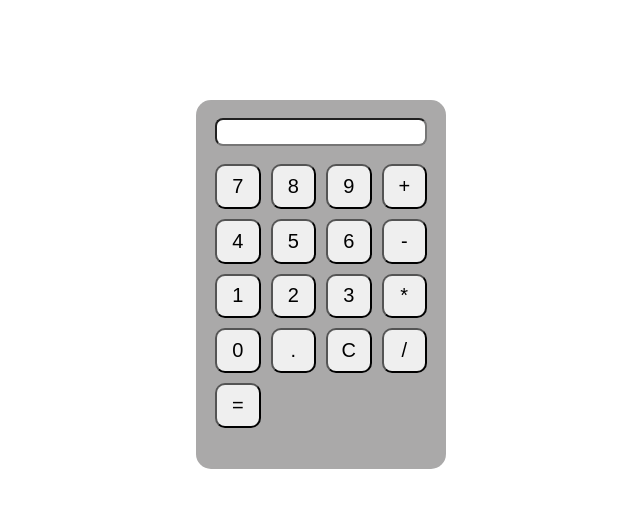
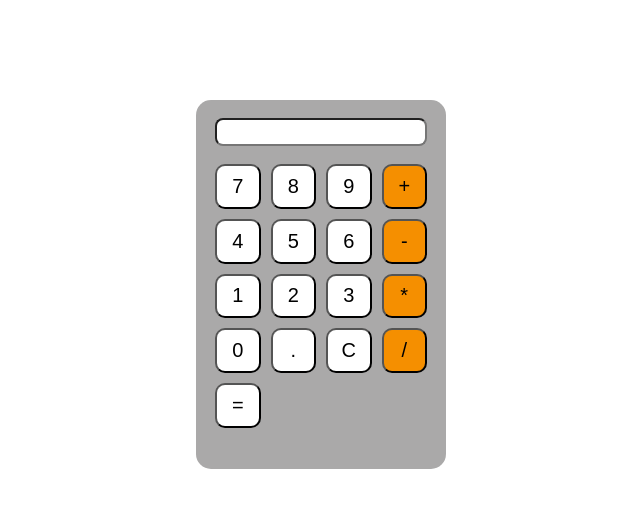
Before and after one commit to Gabriel00021/Calculadora2.0, a plain HTML site: page index.html in a window 1280 px wide. Shown: the whole page, without its empty margins (362-1002 px from the left). Drawn offline with Linux system fonts and the light colour scheme.

Commit message:
Add files via upload

```diff
--- a/calculadora.css
+++ b/calculadora.css
@@ -28,4 +28,9 @@
 button{
     font-size: 20px;
     border-radius: 10px;
+    background-color: white;
 }
+
+.mais{
+    background-color:#F58F00;
+}
--- a/index.html
+++ b/index.html
@@ -6,32 +6,34 @@
     <meta name="viewport" content="width=device-width, initial-scale=1.0">
     <title>calculadora</title>
     <link rel="stylesheet" href="calculadora.css">
+
 </head>
 <body>
     <div class="pai">
-        <input class="digitos" type="text">
+        <input id="digitos" class="digitos" type="text">
 
         <div class="buttons">
-        <button>7</button>
-        <button>8</button>
-        <button>9</button>
-        <button>+</button>
-        <button>4</button>
-        <button>5</button>
-        <button>6</button>
-        <button>-</button>
-        <button>1</button>
-        <button>2</button>
-        <button>3</button>
-        <button>*</button>
-        <button>0</button>
-        <button>.</button>
-        <button>C</button>
-        <button>/</button>
-        <button>=</button>
+        <button onclick="addtela('7')">7</button>
+        <button onclick="addtela('8')">8</button>
+        <button onclick="addtela('9')">9</button>
+        <button onclick="addtela('+')" class="mais">+</button>
+        <button onclick="addtela('4')">4</button>
+        <button onclick="addtela('5')">5</button>
+        <button onclick="addtela('6')">6</button>
+        <button onclick="addtela('-')" class="mais">-</button>
+        <button onclick="addtela('1')">1</button>
+        <button onclick="addtela('2')">2</button>
+        <button onclick="addtela('3')">3</button>
+        <button onclick="addtela('*')" class="mais">*</button>
+        <button onclick="addtela('0')">0</button>
+        <button onclick="addtela('.')">.</button>
+        <button onclick="removetela()">C</button>
+        <button onclick="addtela('/')" class="mais">/</button>
+        <button onclick="result()">=</button>
 
         </div>
     </div>
 
+    <script src="script.js"></script>
 </body>
 </html>
--- /dev/null
+++ b/script.js
@@ -0,0 +1,14 @@
+var tela = document.getElementById("digitos");
+console.log(tela)
+function addtela(value){
+    tela.value += value;
+}
+
+function removetela(){
+    tela.value = '';
+}
+
+function result(){
+    let resultado = eval(tela.value)
+    tela.value = resultado;
+}
```
Also changed, not shown: Capturar.PNG (added).
